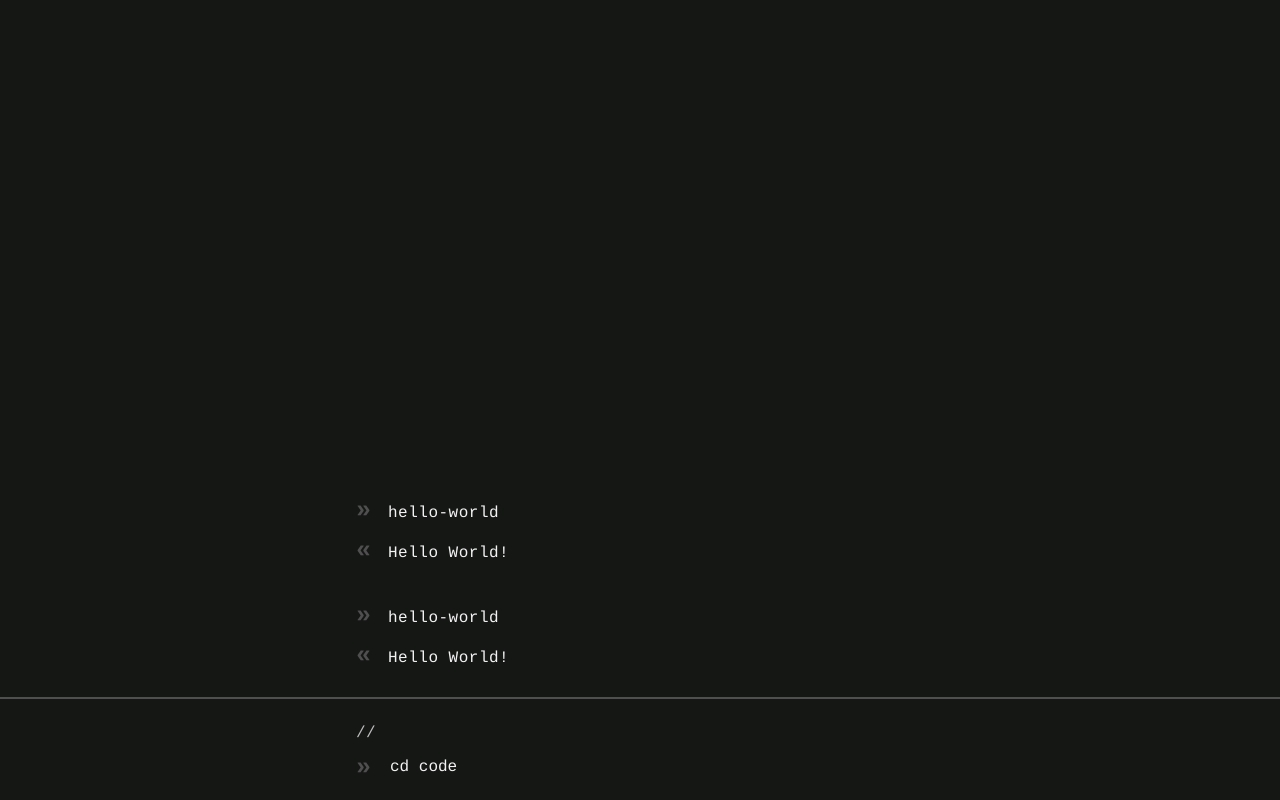
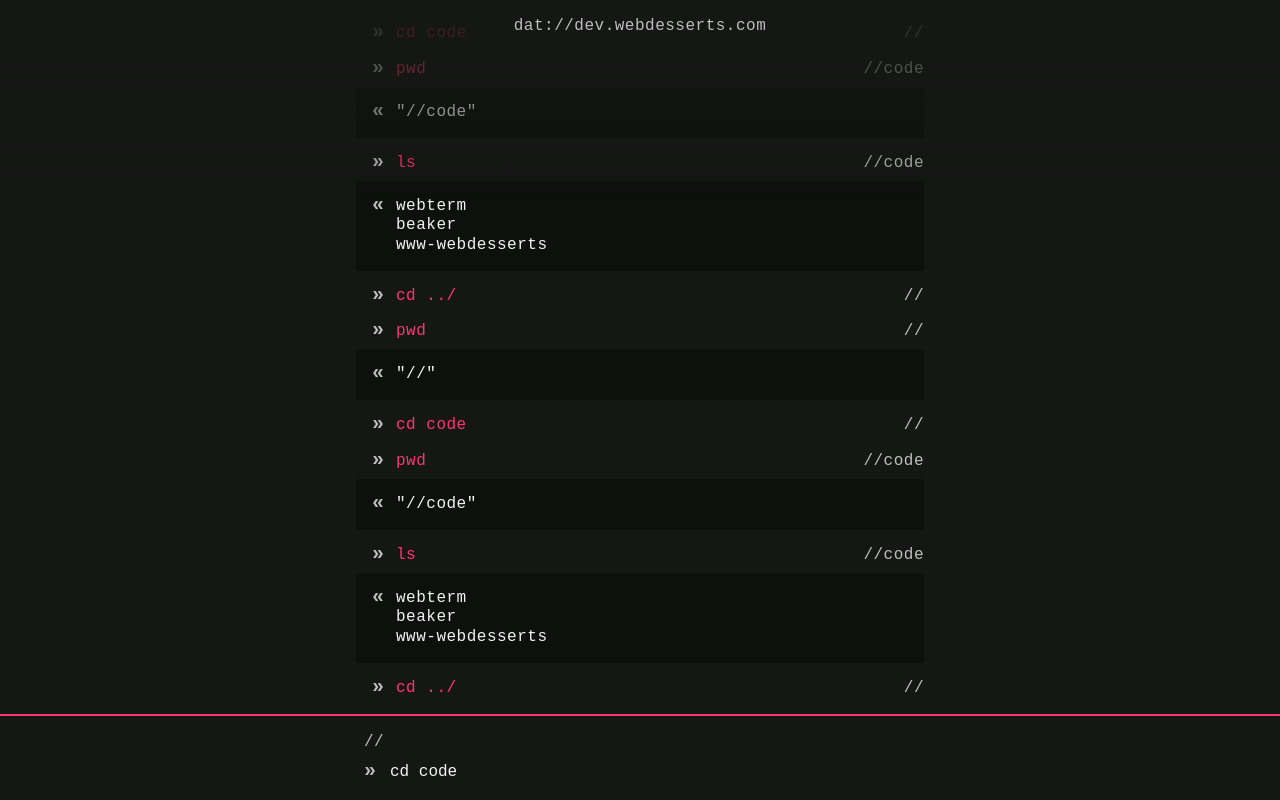
Before and after one commit to webdesserts/webterm, a React (Create React App) app: page / in a window 1280 px wide. Built offline with nearby package versions, Linux system fonts and the light colour scheme; the HTML template or start-up script is replaced by a standard one.

Commit message:
style Command History

```diff
--- a/src/App.js
+++ b/src/App.js
@@ -1,27 +1,143 @@
 import React, { Component } from 'react';
 import styled from 'styled-components';
 import { Prompt } from './prompt';
-import { Output } from './output';
+import { History } from './history';
 import './global.styles.jsx';
 
 const Terminal = styled.main`
   display: grid;
   grid-template-rows: 1fr auto auto;
   height: 100%;
+  position: relative;
+  &::before {
+  }
 `;
 
 const Seperator = styled.hr`
   border: none;
-  border-top: 2px solid var(--grey);
+  border-top: 2px solid var(--magenta);
   width: 100%;
-`
+  margin: 0;
+`;
+
+const Titlebar = styled.div`
+  color: var(--light-grey);
+  padding: 16px;
+  text-align: center;
+  display: block;
+  position: absolute;
+  pointer-events: none;
+  background: no-repeat linear-gradient(to bottom, var(--black), transparent);
+  height: 200px;
+  width: 100%;
+  top: 0;
+  z-index: 1;
+`;
 
 class App extends Component {
   render() {
+    let now = new Date(Date.now());
+    let history = [
+      // what the hell is even happening ~MM
+      // { timestamp: new Date(now - 9000),  input: 'echo "Hello, World!"', output: '"Hello, World!"', location: '//' },
+
+      {
+        timestamp: new Date(now - 51000),
+        input: 'pwd',
+        output: '"//"',
+        location: '//',
+      },
+      {
+        timestamp: new Date(now - 39000),
+        input: 'cd code',
+        output: null,
+        location: '//',
+      },
+      {
+        timestamp: new Date(now - 36000),
+        input: 'pwd',
+        output: '"//code"',
+        location: '//code',
+      },
+      {
+        timestamp: new Date(now - 33000),
+        input: 'ls',
+        output: ['webterm', 'beaker', 'www-webdesserts'],
+        location: '//code',
+      },
+      {
+        timestamp: new Date(now - 30000),
+        input: 'cd ../',
+        output: null,
+        location: '//',
+      },
+      {
+        timestamp: new Date(now - 27000),
+        input: 'pwd',
+        output: '"//"',
+        location: '//',
+      },
+      {
+        timestamp: new Date(now - 24000),
+        input: 'cd code',
+        output: null,
+        location: '//',
+      },
+      {
+        timestamp: new Date(now - 21000),
+        input: 'pwd',
+        output: '"//code"',
+        location: '//code',
+      },
+      {
+        timestamp: new Date(now - 18000),
+        input: 'ls',
+        output: ['webterm', 'beaker', 'www-webdesserts'],
+        location: '//code',
+      },
+      {
+        timestamp: new Date(now - 15000),
+        input: 'cd ../',
+        output: null,
+        location: '//',
+      },
+      {
+        timestamp: new Date(now - 12000),
+        input: 'pwd',
+        output: '"//"',
+        location: '//',
+      },
+      {
+        timestamp: new Date(now - 9000),
+        input: 'cd code',
+        output: null,
+        location: '//',
+      },
+      {
+        timestamp: new Date(now - 6000),
+        input: 'pwd',
+        output: '"//code"',
+        location: '//code',
+      },
+      {
+        timestamp: new Date(now - 3000),
+        input: 'ls',
+        output: ['webterm', 'beaker', 'www-webdesserts'],
+        location: '//code',
+      },
+      {
+        timestamp: new Date(now - 1000),
+        input: 'cd ../',
+        output: null,
+        location: '//',
+      },
+    ];
+
     return (
       <Terminal>
-        <Output />
-        <Seperator/>
+        <Titlebar>dat://dev.webdesserts.com</Titlebar>
+        <History history={history} />
+        <Seperator />
         <Prompt />
       </Terminal>
     );
--- a/src/global.styles.jsx
+++ b/src/global.styles.jsx
@@ -2,16 +2,16 @@ import { injectGlobal } from 'styled-components';
 
 injectGlobal`
   :root {
-    --pitchblack: #0E100E;
+    --pitch-black: #0E100E;
     --black: #151715;
     --grey: #4F4F4F;
     --light-grey: #BDBDBD;
     --white: #F2F2F2;
-    --magenta: #FF368E;
+    --magenta: #FF3672;
     --violet: #4D5EFF;
     --gold: #FFC24D;
     /* font-family: "Helvetica Neue", "Arial Nova", Helvetica, Arial, sans-serif; */
-    font-family: "Courier", monospace;
+    font-family: "Courier New", "Courier", monospace;
     font-size: 16px;
     line-height: 1.3;
     letter-spacing: .5px;
--- /dev/null
+++ b/src/history.js
@@ -0,0 +1,112 @@
+import * as React from 'react';
+import styled from 'styled-components';
+import * as indicators from './indicators';
+
+const HistoryWrapper = styled.div`
+  overflow: auto;
+  padding-top: 100px;
+`;
+
+const CenteredContent = styled.div`
+  margin: 0 auto;
+  display: grid;
+  max-width: 600px;
+  width: 100%;
+  grid-row-gap: 16px;
+  align-content: end;
+  padding: 16px;
+`;
+
+const Result = styled.div`
+  display: grid;
+  grid-template-columns: min-content minmax(40%, min-content) auto;
+  grid-gap: 8px 8px;
+  align-items: top;
+  line-height: 1.2rem;
+`;
+
+const Input = styled.code`
+  color: var(--magenta);
+  word-wrap: break-word;
+  overflow: hidden;
+`;
+const Location = styled.span`
+  color: var(--light-grey);
+  margin-left: auto;
+`;
+
+const OutputList = styled.ul`
+  margin: 0;
+  padding: 0;
+  list-style: none;
+
+  li {
+  }
+`;
+
+const Output = styled.div`
+  background-color: var(--pitch-black);
+  border-radius: 2px;
+  padding: 16px;
+  grid-column: span 3;
+
+  display: grid;
+  grid-template-columns: auto 1fr;
+  grid-gap: 8px;
+`;
+
+export function OutputValue({ output }) {
+  if (Array.isArray(output)) {
+    return (
+      <OutputList>
+        {output.map(item => (
+          <li>
+            <OutputValue output={item} />
+          </li>
+        ))}
+      </OutputList>
+    );
+  } else if (typeof output === 'string' || output === null) {
+    return output;
+  } else {
+    throw new Error(
+      'we have not implemented rendering for this type of output yet',
+    );
+  }
+}
+
+export function History({ history }) {
+  return (
+    <HistoryWrapper
+      innerRef={ref => {
+        if (ref) ref.scrollTop = ref.scrollHeight;
+      }}
+    >
+      <CenteredContent>
+        {history.map(result => (
+          <CommandResult key={result.timestamp} result={result} />
+        ))}
+      </CenteredContent>
+    </HistoryWrapper>
+  );
+}
+
+const InputIndicator = styled(indicators.InputIndicator)`
+  margin-left: 16px;
+`;
+
+export function CommandResult({ result }) {
+  return (
+    <Result>
+      <InputIndicator />
+      <Input>{result.input}</Input>
+      <Location>{result.location}</Location>
+      {result.output ? (
+        <Output>
+          <indicators.OutputIndicator />
+          <OutputValue output={result.output} />
+        </Output>
+      ) : null}
+    </Result>
+  );
+}
--- a/src/indicators.jsx
+++ b/src/indicators.jsx
@@ -1,11 +1,13 @@
-import React from 'react'
 import styled from 'styled-components'
 
-const Indicator = styled.div`
-  font-size: 25px;
+const Indicator = styled.span`
+  font-family: 'Courier New';
+  font-size: 20px;
+  width: 1rem;
+  line-height: 1rem;
   font-weight: 600;
-  color: var(--grey);
+  color: var(--light-grey);
 `
 
-export const InputIndicator = () => <Indicator>»</Indicator>
-export const OutputIndicator = () => <Indicator>«</Indicator>
+export const InputIndicator = Indicator.extend.attrs({ children: '»' })``
+export const OutputIndicator = Indicator.extend.attrs({ children: '«' })``
--- a/src/output.js
+++ /dev/null
@@ -1,39 +0,0 @@
-import * as React from 'react';
-import styled from 'styled-components'
-import { InputIndicator, OutputIndicator } from './indicators'
-
-const CenteredContent = styled.div`
-  margin: 0 auto;
-  max-width: 600px;
-  width: 100%;
-  display: grid;
-  grid-template-columns: auto;
-  grid-row-gap: 32px;
-  align-content: end;
-  padding: 16px;
-`
-
-const Result = styled.div`
-  display: grid;
-  grid-template-rows: auto auto;
-  grid-template-columns: 24px 1fr;
-  grid-gap: 8px 8px;
-  align-items: baseline;
-`
-
-export function Output() {
-  return (
-    <React.Fragment>
-      <CenteredContent>
-        <Result>
-          <InputIndicator/><div>hello-world</div>
-          <OutputIndicator/><div>Hello World!</div>
-        </Result>
-        <Result>
-          <InputIndicator/><div>hello-world</div>
-          <OutputIndicator/><div> Hello World!</div>
-        </Result>
-      </CenteredContent>
-    </React.Fragment>
-  );
-}
--- a/src/prompt.js
+++ b/src/prompt.js
@@ -1,36 +1,39 @@
 import * as React from 'react';
 import styled from 'styled-components';
-import { InputIndicator } from './indicators'
+import { InputIndicator } from './indicators';
 
 const CenteredContent = styled.div`
   margin: 0 auto;
   max-width: 600px;
   width: 100%;
   display: grid;
-  grid-template-rows: auto auto;
   grid-template-columns: 24px 1fr;
-  grid-gap: 8px 8px;
-  padding: 16px;
-`
+  grid-gap: 8px 0;
+  padding: 16px 16px 16px 24px;
+  align-items: baseline;
+`;
 
 const Location = styled.div`
   grid-column: span 2;
   color: var(--light-grey);
-`
+`;
 
 const Input = styled.input.attrs({ type: 'text' })`
   background-color: transparent;
   border: none;
   color: var(--white);
   font: inherit;
-`
+`;
 
 export function Prompt() {
+  let location = '//';
+  let input = 'cd code';
   return (
     <React.Fragment>
       <CenteredContent>
-        <Location>//</Location>
-        <InputIndicator /><Input value={'cd code'}/>
+        <Location>{location}</Location>
+        <InputIndicator />
+        <Input value={input} />
       </CenteredContent>
     </React.Fragment>
   );
```
